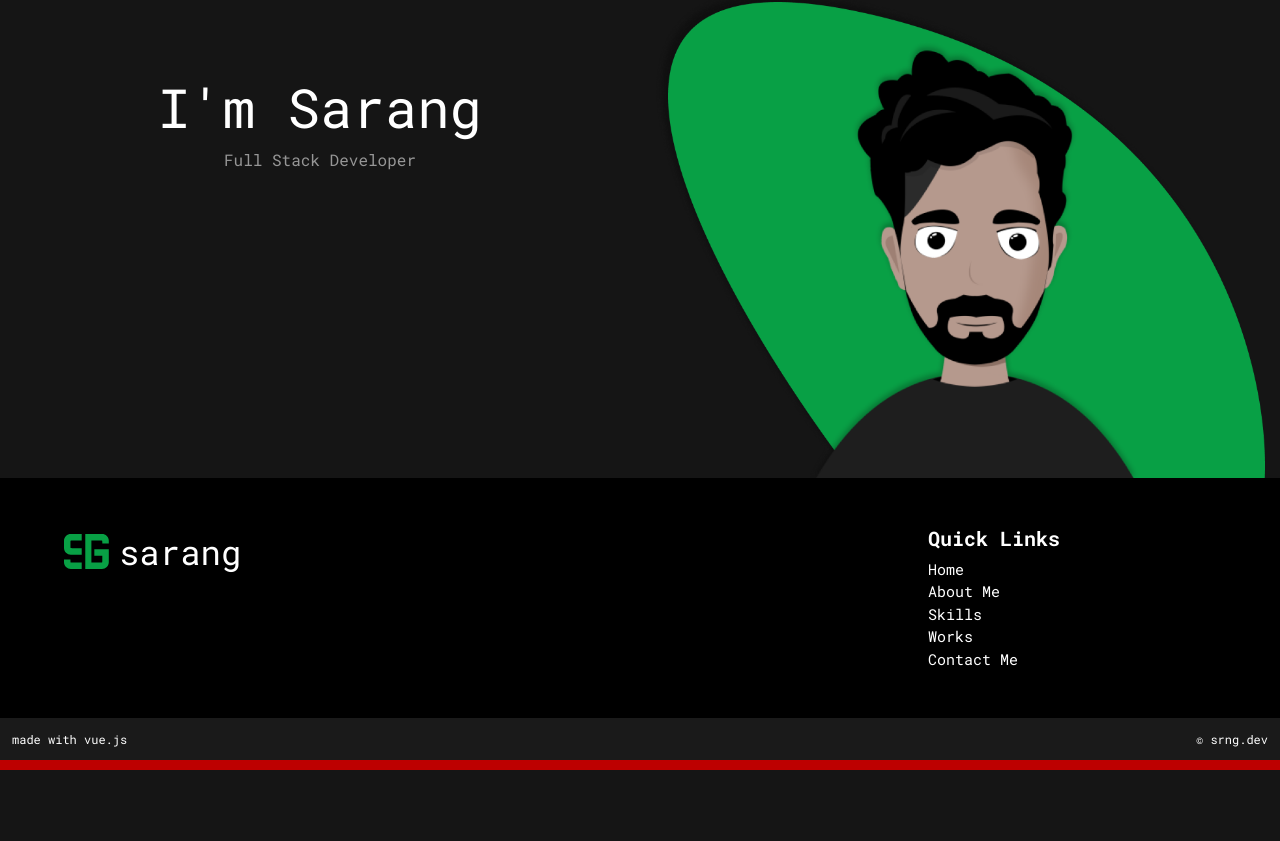
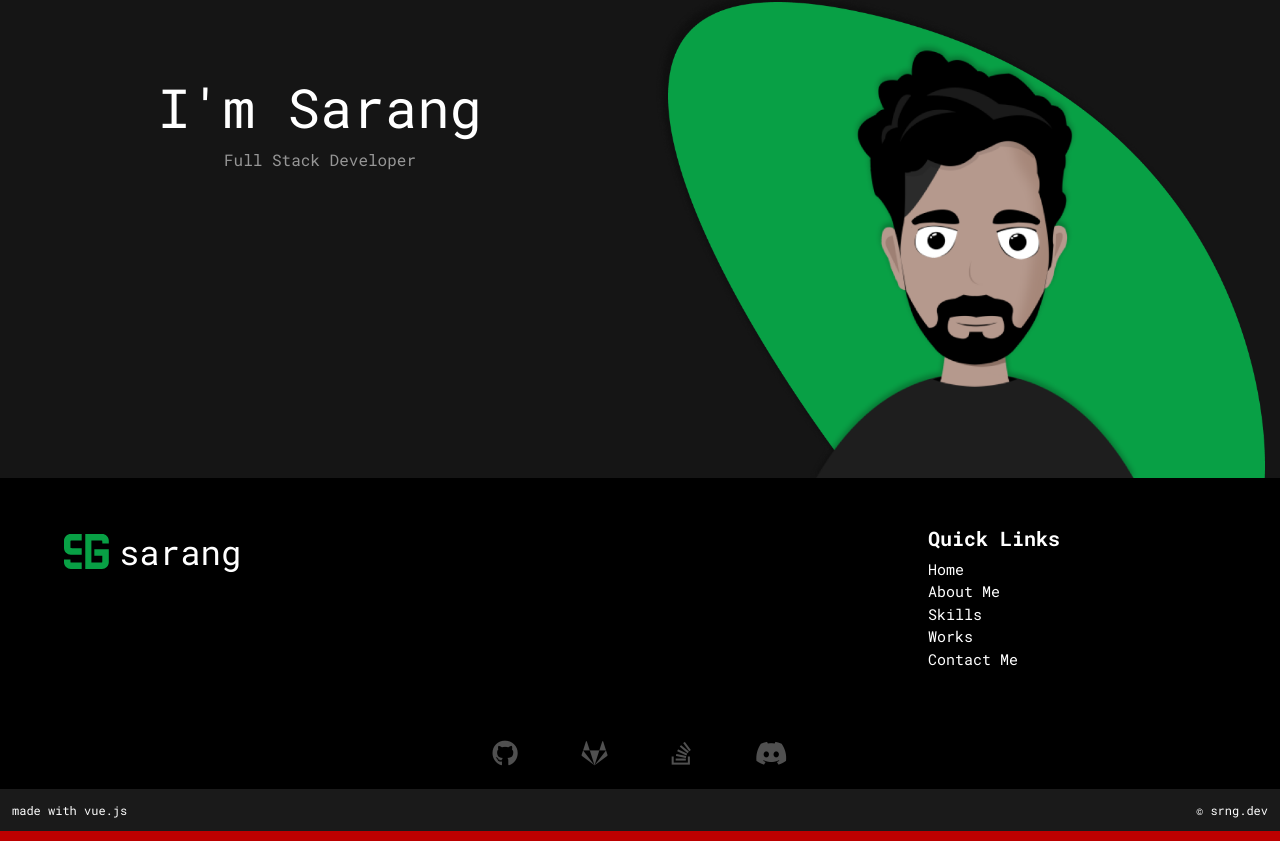
Before and after one commit to sarangnx/sarangnx.github.io, a Vue app: page / in a window 1280 px wide. Shown: the part 322-1163 px from the top of the page. Before the commit the page ends 1092 px from the top, so only its background shows below. Built offline with nearby package versions, Linux system fonts and the light colour scheme.

Commit message:
added social section

```diff
--- a/src/components/CustomFooter.vue
+++ b/src/components/CustomFooter.vue
@@ -18,13 +18,57 @@
                 <router-link to="/contact">Contact Me</router-link>
             </div>
         </div>
-        <div class="center">
+        <div class="social">
+            <a
+                href="https://github.com/sarangnx"
+                title="GitHub Profile"
+                target="_blank"
+                class="github"
+            >
+                <fa-icon icon="github" brand />
+            </a>
+            <a
+                href="https://gitlab.com/sarangnx"
+                title="GitLab Profile"
+                target="_blank"
+                class="gitlab"
+            >
+                <fa-icon icon="gitlab" brand />
+            </a>
+            <a
+                href="https://stackoverflow.com/users/9155456/srx"
+                title="Stack Overflow Profile"
+                target="_blank"
+                class="stackoverflow"
+            >
+                <fa-icon icon="stack-overflow" brand />
+            </a>
+            <a
+                href="itachi#8350"
+                title="Discord"
+                class="discord"
+                @click.prevent="copyToClipboard"
+            >
+                <fa-icon icon="discord" brand />
+            </a>
+        </div>
+        <div class="made-with">
             <span>made with vue.js</span>
             <span>© srng.dev</span>
         </div>
-        <div class="bottom"></div>
+        <div class="red-line"></div>
     </footer>
 </template>
+
+<script>
+export default {
+    methods: {
+        copyToClipboard() {
+            navigator.clipboard.writeText('itachi#8350');
+        }
+    }
+};
+</script>
 
 <style lang="scss">
 @import '~rfs/scss';
@@ -69,7 +113,22 @@ footer {
         }
     }
 
-    .center {
+    .social {
+        display: flex;
+        justify-content: center;
+        padding: 1rem;
+        a {
+            color: #505050;
+            @include padding-left('2rem');
+            @include padding-right('2rem');
+            @include font-size('26px');
+            &:hover {
+                color: #ffffff;
+            }
+        }
+    }
+
+    .made-with {
         background: #1a1a1a;
         @include padding(0.75rem);
         font-size: 12px;
@@ -77,7 +136,7 @@ footer {
         justify-content: space-between;
     }
 
-    .bottom {
+    .red-line {
         width: 100%;
         height: 10px;
         background: #bd0000;
```
